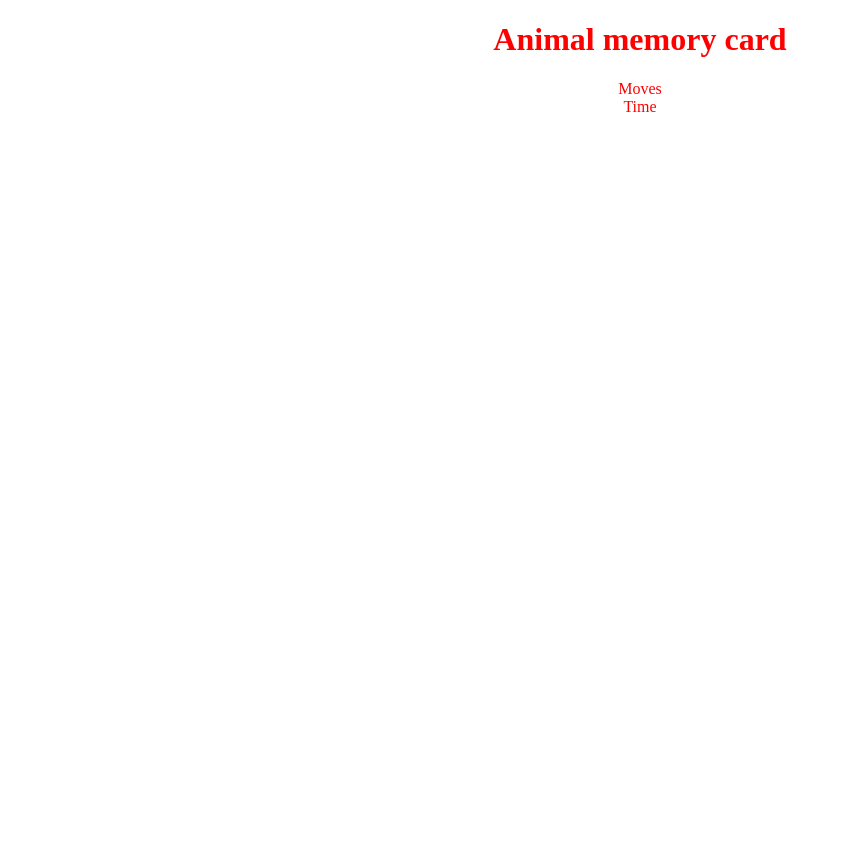
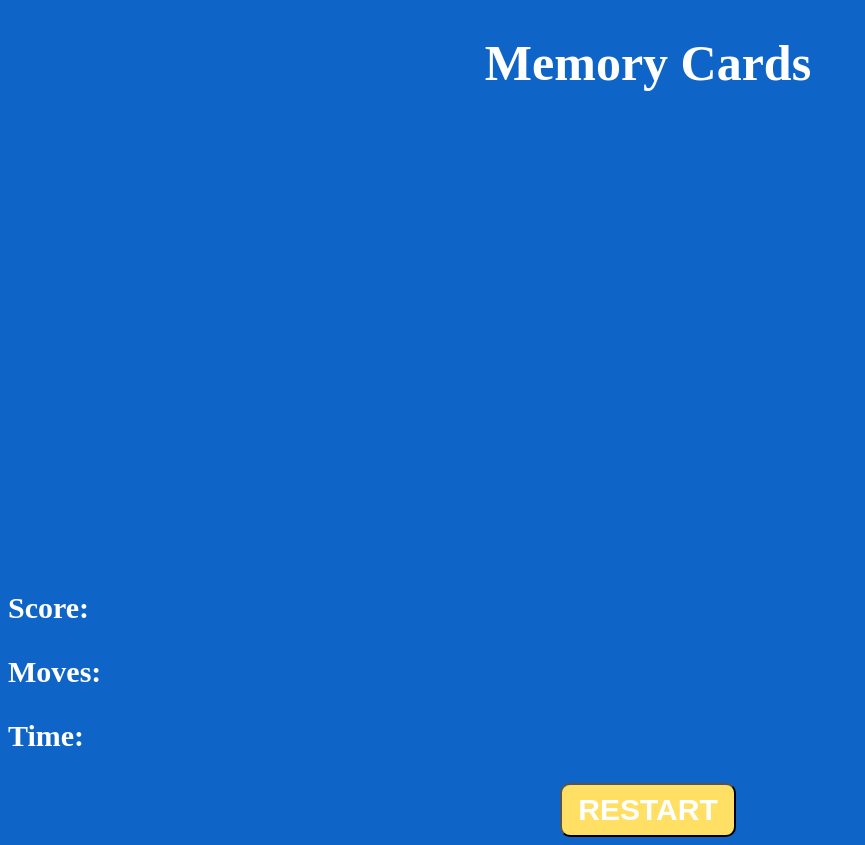
Before and after one commit to Laurent8017/Memory-Cards, a plain HTML site: page index.html in a window 1280 px wide. Shown: the whole page, without its empty margins (0-865 px from the left). Before the commit the page ends 800 px from the top, so only its background shows below. Drawn offline with Linux system fonts and the light colour scheme.

Commit message:
styling the call to action button with CSS adding shape and color

```diff
--- a/assets/style.css
+++ b/assets/style.css
@@ -1,4 +1,38 @@
 body {
-    color: red;
+    min-height: 100vh;
+    min-width: 100vw;
+    background-color: #0f65c7;
+    color: white;
+}
+h1 {
     text-align: center;
+    font-size: 50px;
+    font-weight: 700;
 }
+p {
+    font-weight: bold;
+    font-size: 30px;
+}
+.actions {
+    display: flex;
+    justify-content: center;
+}
+/*Styling the call to action button*/
+.actions button {
+    padding: 8px 16px;
+    font-size: 30px;
+    font-weight: bold;
+    text-transform: uppercase;
+    border-radius: 10px;
+    background-color: #FFDF64;
+    color: white;
+}
+/*styling the grid*/
+.grid-container {
+    display: grid;
+    justify-content: center;
+    gap: 16px;
+    grid-template-columns: repeat(6, 140px);
+    grid-template-rows: repeat(2, calc(140px / 2 * 3));
+
+}
--- a/index.html
+++ b/index.html
@@ -13,13 +13,16 @@
 
 <body>
     <header>
-        <h1>Animal memory card</h1>
+        <h1>Memory Cards</h1>
     </header>
-    <main class="wrapper"></div>
-       <section class="stats-board">
-        <div class="moves-count">Moves</div>
-        <div class="time">Time</div>
-       </section>
+    <div class="grid-container"></div>
+    <p>Score:<span class="score"></span></p>
+    <p>Moves:<span class="moves"></span></p>
+    <p>Time:<span class="Time"></span></p>
+    <div class="actions">
+        <button onclick="restart()">restart</button>
+    </div>
+    <script src="index.js"></script>
 </body>
 
 </html>
```
Also changed, not shown: index.js (added).
